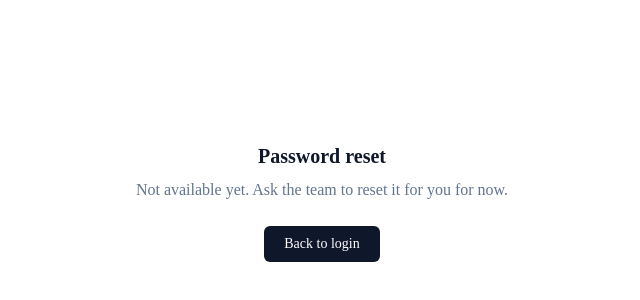
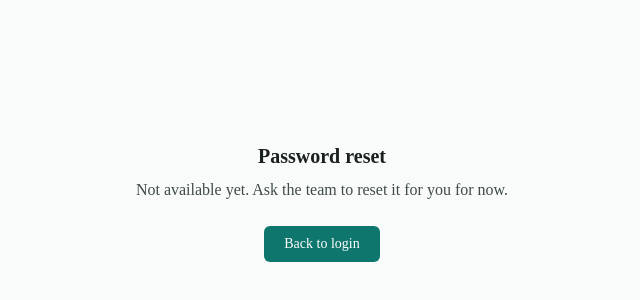
Before and after one commit to Josh1185/SeniorProject, a React (Vite) app in the folder client/: page /forgot-password in a window 1280 px wide. Shown: the part 198-498 px from the top of the page, without its empty margins (318-958 px from the left). Built offline with nearby package versions, Linux system fonts and the light colour scheme; no server answers.

Commit message:
feat: polish notFound and resetPassword pages

```diff
--- a/client/src/pages/ForgotPasswordPage.tsx
+++ b/client/src/pages/ForgotPasswordPage.tsx
@@ -16,15 +16,15 @@ import { Link } from 'react-router';
 
 export function ForgotPasswordPage() {
   return (
-    <div className="grid min-h-full place-items-center p-8 text-center">
+    <div className="grid min-h-full place-items-center p-8 text-center bg-ink-50">
       <div>
-        <h1 className="text-xl font-semibold text-slate-900">Password reset</h1>
-        <p className="mt-2 max-w-sm text-slate-500">
+        <h1 className="text-xl font-semibold text-ink-900">Password reset</h1>
+        <p className="mt-2 max-w-sm text-ink-700">
           Not available yet. Ask the team to reset it for you for now.
         </p>
         <Link
           to="/login"
-          className="mt-6 inline-block rounded-md bg-slate-900 px-5 py-2 text-sm font-medium text-white hover:bg-slate-700"
+          className="mt-6 inline-block rounded-md bg-brand-600 px-5 py-2 text-sm font-medium text-white hover:bg-brand-700 duration-150"
         >
           Back to login
         </Link>
--- a/client/src/pages/NotFoundPage.tsx
+++ b/client/src/pages/NotFoundPage.tsx
@@ -12,14 +12,14 @@ import { Link } from 'react-router';
 
 export function NotFoundPage() {
   return (
-    <div className="grid min-h-full place-items-center p-8 text-center">
+    <div className="grid min-h-full place-items-center p-8 text-center bg-ink-50">
       <div>
-        <p className="text-5xl font-bold text-slate-300">404</p>
-        <h1 className="mt-3 text-xl font-semibold text-slate-900">Page not found</h1>
-        <p className="mt-1 text-slate-500">That page does not exist.</p>
+        <p className="text-5xl font-bold text-brand-600">404</p>
+        <h1 className="mt-3 text-xl font-semibold text-ink-900">Page not found</h1>
+        <p className="mt-1 text-ink-700">That page does not exist.</p>
         <Link
           to="/dashboard"
-          className="mt-6 inline-block rounded-md bg-slate-900 px-5 py-2 text-sm font-medium text-white hover:bg-slate-700"
+          className="mt-6 inline-block rounded-md bg-brand-600 px-5 py-2 text-sm font-medium text-white hover:bg-brand-700"
         >
           Back to dashboard
         </Link>
```
